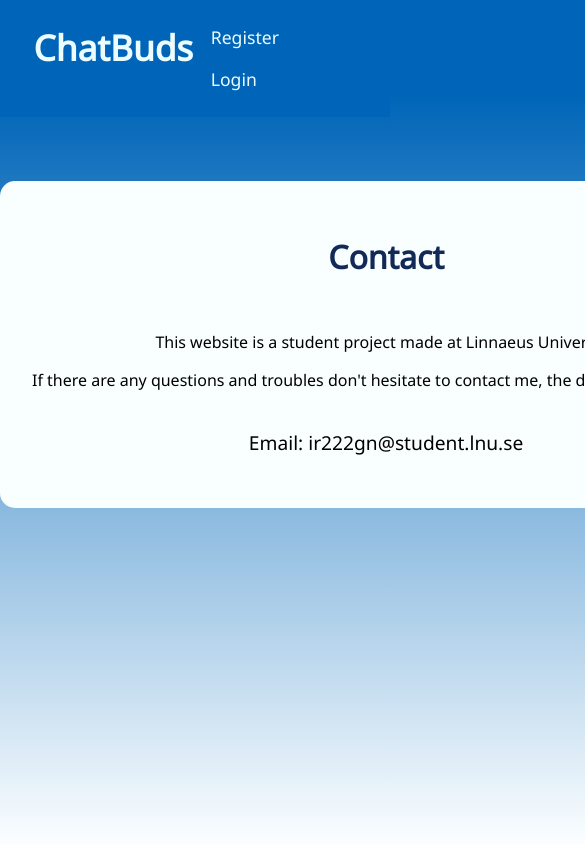
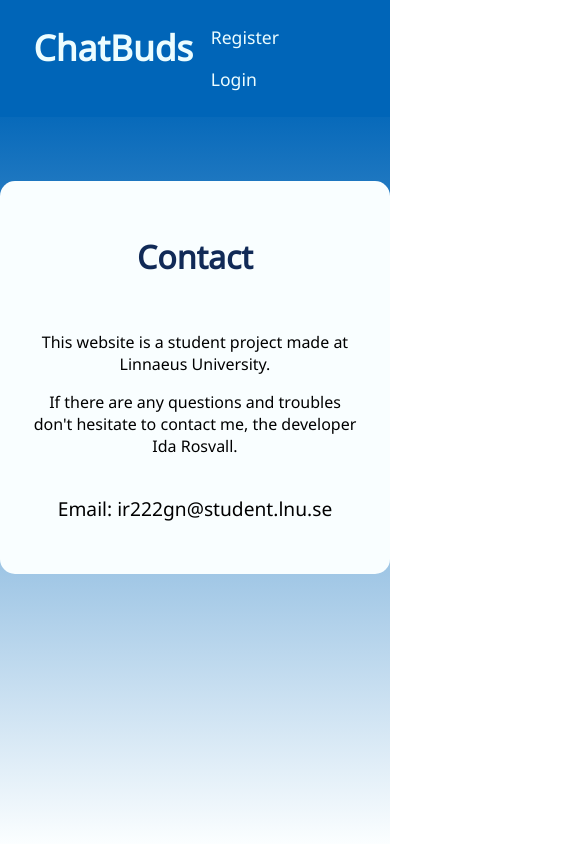
Before and after one commit to irosvall/chatbuds-client, an Angular app: page /contact in a window 390 px wide. Shown: the top 844 px of the page, 585 px wide, since content can reach past the window. Built offline with nearby package versions, Linux system fonts and the light colour scheme; no server answers.

Commit message:
Adjust absolute positioned items to fit phones better

```diff
--- a/src/app/components/pages/contact/contact.component.css
+++ b/src/app/components/pages/contact/contact.component.css
@@ -1,7 +1,6 @@
 .contact-container {
   background-color: #f9feff;
   text-align: center;
-  width: max-content;
   padding: 2em;
   border-radius: 15px;
   margin-top: 4em;
--- a/src/styles.css
+++ b/src/styles.css
@@ -42,7 +42,7 @@ h1, h2, h3 {
 
 .absolute-center {
   position: absolute;
-  width: max-content;
+  max-width: max-content;
   top: calc(50% - 88.06px);
   left:0;
   right:0;
```
